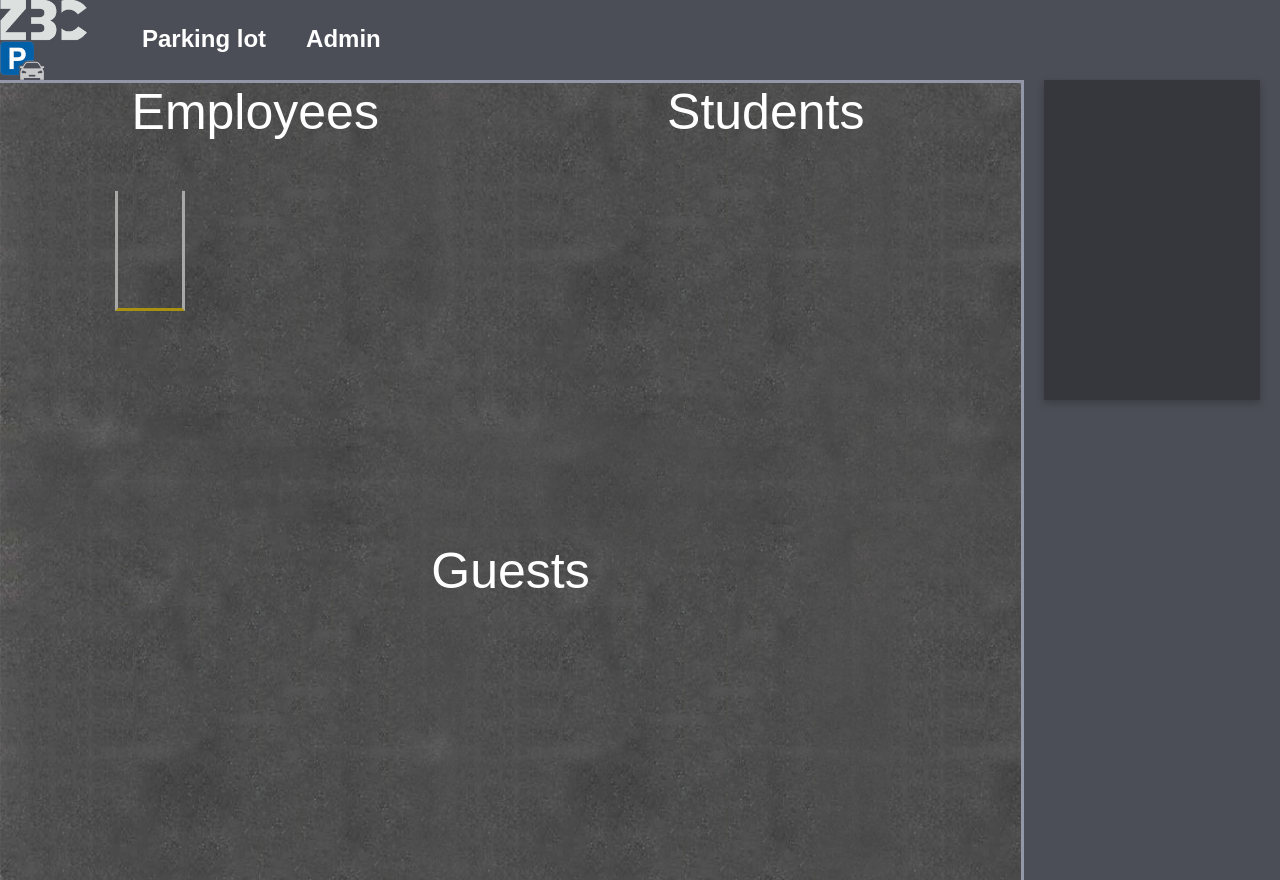
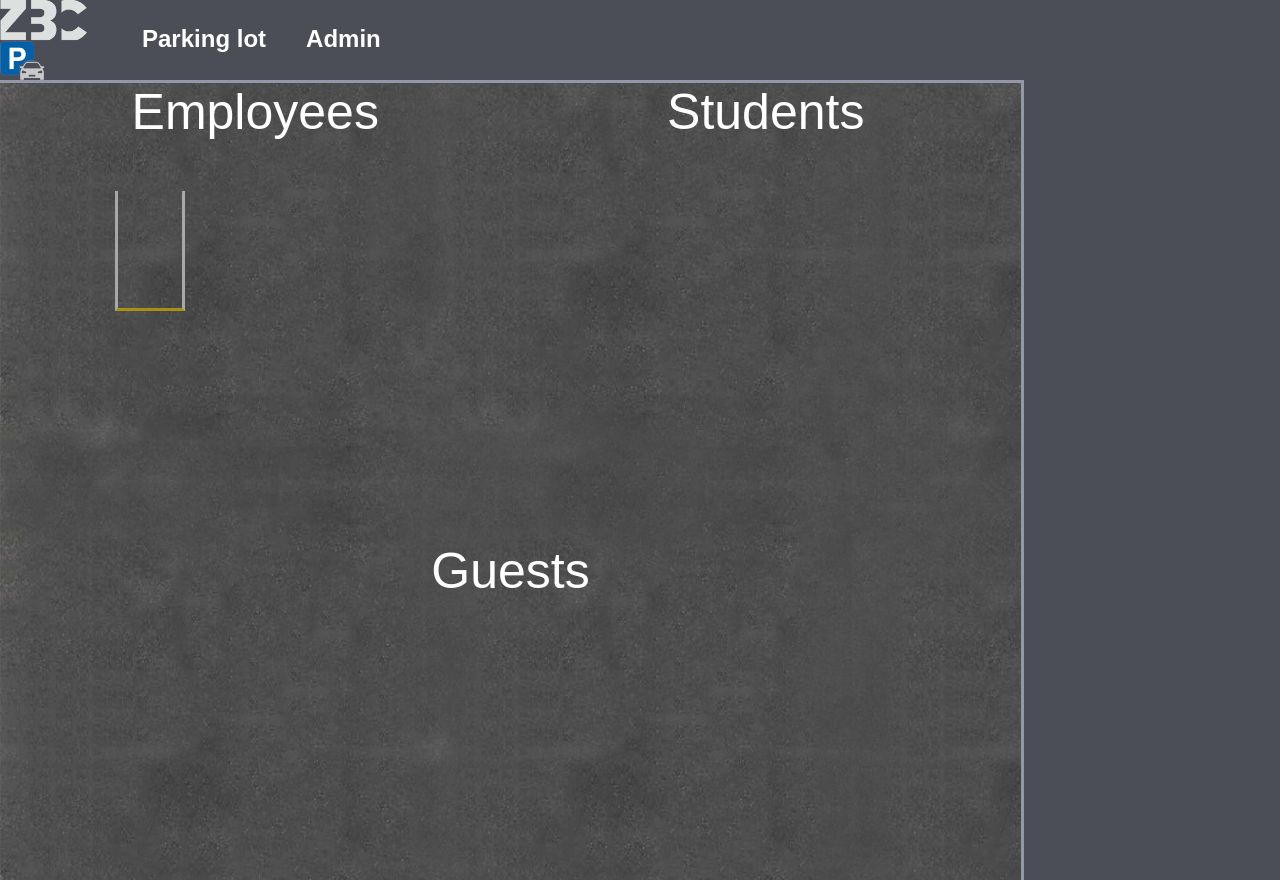
Before and after one commit to LinusTM/zbc-parking, a Flask app: page / in a window 1280 px wide. Run offline with Flask 2, Linux system fonts and the light colour scheme; data that the repository does not hold is empty; some libraries are stand-ins or nearby versions.

Commit message:
Minor stylling and scripts changes

```diff
--- a/project/static/style/base.css
+++ b/project/static/style/base.css
@@ -12,7 +12,6 @@
 
 body {
     font-family: Arial, Helvetica, sans-serif;
-    max-width: 100vw;
 }
 
 /* Logo styling */
@@ -36,7 +35,7 @@ header {
 
 #navBar {
     height: var(--header-height);
-    width: 70%;
+    flex-grow: 1;
     padding: 5px;
 
     font-size: 24px;
@@ -78,6 +77,7 @@ header {
 
 .submenu {
     visibility: hidden;
+    box-shadow: rgba(0, 0, 0, 0.24) 0px 3px 8px;
 
     transform: scaleY(0);
     transform-origin: top;
@@ -102,7 +102,6 @@ header {
 
 /* Main content  */
 #contentWrapper {
-    height: 100vh;
     width: 100%;
 
     background: url("../style/Images/background.png");
--- a/project/static/style/parking.css
+++ b/project/static/style/parking.css
@@ -4,7 +4,7 @@
 
 #parkingLot {
     width: 80%;
-    height: 100vh;
+    min-height: 100vh;
     display: flex;
     flex-wrap: wrap;
     justify-content: space-evenly;
@@ -13,7 +13,7 @@
 }
 
 .parking-group-div {
-    width: 40%;
+    width: 100%;
     text-align: center;
     margin-left:auto;
     margin-right:auto;
@@ -67,7 +67,7 @@
 
 .parking-table td:hover {
     background-color: var(--hover-color);
-    /* border-radius: 3%; */
+    cursor: pointer;
 }
 
 .parking-table td.active {
@@ -82,10 +82,19 @@
     background-color: #b45252;
 }
 
+@media only screen and (min-width: 768px) {
+    .parking-group-div {
+        width: 40%;
+    }
+}
+
 /* Side info box  */
 #sideBar {
     width: 20%;
     background-color: var(--main-background);
+}
+#sideBar:not(.shown) * {
+    display: none;
 }
 
 #parkSpaceInfoBox {
@@ -93,7 +102,7 @@
     margin-left: 20px;
     margin-right: 20px;
     background-color: #35373d;
-    height: 40%;
+    /* height: 40%; */
     box-shadow: rgba(0, 0, 0, 0.24) 0px 3px 8px;
     display: flex;
     flex-direction: column;
@@ -102,21 +111,28 @@
 #parkSpaceInfoBox > div{
     color: #fff;
     font-size: 24px;
-    text-align: center;
+    text-align: left;
     margin-left: auto;
     margin-right: auto;
     margin-top: 10px;
     padding: 20px;
 }
 
-#infoBoxRole {
+/* Role box */
+#infoBoxRole,
+#infoBoxNumber,
+#infoBoxTaken {
+    width: 100%;
+}
+
+#infoBoxNumber h2,
+#infoBoxTaken h2,
+#infoBoxRole h2 {
 
 }
-
-#infoBoxNumber {
-
+#infoBoxRole div,
+#infoBoxNumber div,
+#infoBoxTaken div {
+    color:#9497a7;
+    font-size: 12px;
 }
-
-#infoBoxTaken {
-
-}
--- a/project/static/style/tables.js
+++ b/project/static/style/tables.js
@@ -50,7 +50,11 @@ function tableCreate(table, type){
   }
 
   function tableCellClick(spot, el){
-    let prevActive = document.querySelector(".active")
+    let prevActive = document.querySelector(".active");
+    let sideBox = document.querySelector("#sideBar");
+    if (!sideBox.classList.contains("shown")) {
+      sideBox.classList.add("shown");
+    }
     if(prevActive != undefined) {
       prevActive.classList.remove("active");
     }
@@ -60,11 +64,12 @@ function tableCreate(table, type){
   }
 
   function showParkSpotInfo(spot) {
-    let roleBox = document.querySelector("#infoBoxRole");
+    let roleBox = document.querySelector("#infoBoxRole h2");
+    let numberBox = document.querySelector("#infoBoxNumber h2");
+    let freeStatus = document.querySelector("#infoBoxTaken h2");
+
     roleBox.innerHTML = spot.type;
-    let numberBox = document.querySelector("#infoBoxNumber");
     numberBox.innerHTML = spot.number;
-    let freeStatus = document.querySelector("#infoBoxTaken");
     if (spot.occupied) {
       freeStatus.innerHTML = "Taken";
     }
--- a/project/templates/parking.html
+++ b/project/templates/parking.html
@@ -44,13 +44,16 @@
 
 		<div id="parkSpaceInfoBox">
 			<div id="infoBoxRole">
-
+				<div>Spot section</div>
+				<h2></h2>
 			</div>
 			<div id="infoBoxNumber">
-
+				<div>Spot number</div>
+				<h2></h2>
 			</div>
 			<div id="infoBoxTaken">
-
+				<div>Spot status</div>
+				<h2></h2>
 			</div>
 		</div>
 	</div>
```
Also changed, not shown: project/templates/base.html (+1 -10 lines).
